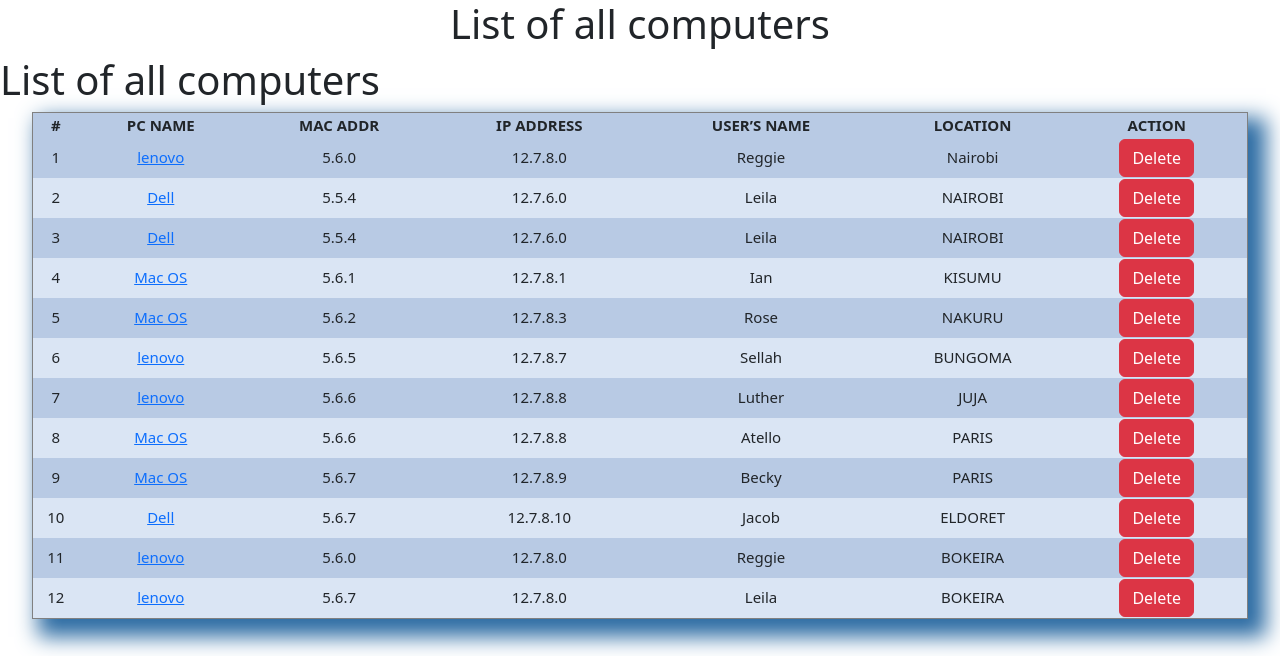
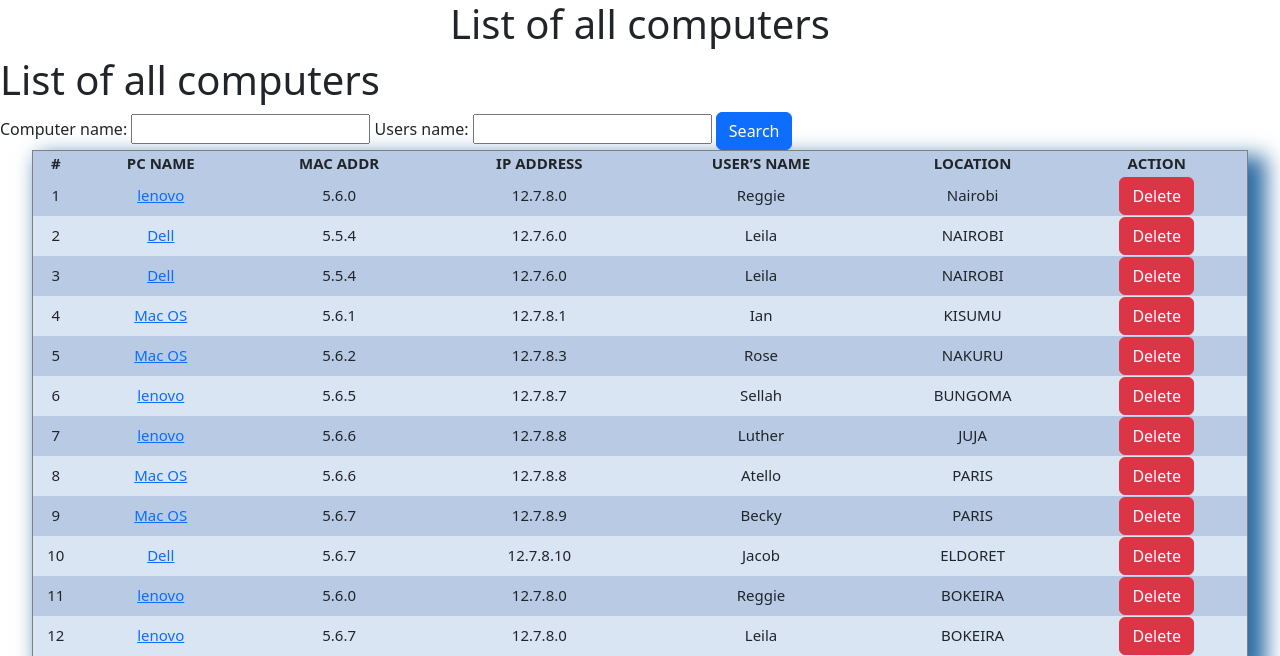
Before and after one commit to belinderokoth/Computer-Inventory-System, a Django app: page /list/ in a window 1280 px wide. Shown: the top 656 px of the page. Run offline with Django 4.2, Linux system fonts and the light colour scheme; data comes from the database, SQL or seed files in the repository; both versions use the stored data as it was after the commit.

Commit message:
Search form

```diff
--- a/app/forms.py
+++ b/app/forms.py
@@ -5,3 +5,22 @@
     class Meta:
         model = Computer
         fields = ['computer_name', 'IP_address', 'MAC_address', 'users_name', 'location', 'purchase_date']
+class ComputerSearchForm(forms.Form):
+    computer_name = forms.CharField(max_length=100, required=False)
+    users_name = forms.CharField(max_length=100, required=False)
+
+    def clean_computer_name(self): # Validates the Computer Name Field
+        computer_name = self.cleaned_data.get('computer_name')
+        if (computer_name == ""):
+            raise forms.ValidationError('This field cannot be left blank')
+        return computer_name
+
+    def clean(self):
+        cleaned_data = super().clean()
+        computer_name = cleaned_data.get('computer_name')
+
+        # Check for duplicate computer name
+        if Computer.objects.filter(computer_name=computer_name).exists():
+            raise forms.ValidationError(computer_name + ' is already added')
+
+        return cleaned_data
--- a/app/models.py
+++ b/app/models.py
@@ -3,13 +3,20 @@
 
 # Create your models here.
 class Computer(models.Model):
-    computer_name = models.CharField(max_length=20)
+    computer_name = models.CharField(max_length=20,blank=True,null=True)
     IP_address = models.CharField(max_length=30)
     MAC_address = models.CharField(max_length=30)
-    users_name = models.CharField(max_length=30)
+    users_name = models.CharField(max_length=30,blank=True,null=True)
     location = models.CharField(max_length=30)
     purchase_date = models.DateField("Purchase Date (mm/dd/yyyy)", auto_now_add=False, auto_now=False, blank=True, null=True)
     timestamp = models.DateField(auto_now_add=True, auto_now=False)
+    os_choice = (
+            ('Windows 10', 'Windows 10'),
+            ('Windows 8', 'Windows 8'),
+            ('Linux', 'Linux'),
+        )
+    operating_system = models.CharField(max_length=30, blank=True, null=True, choices=os_choice)
+
 
 def __unicode__(self):
     return self.computer_name
--- a/app/templates/list.html
+++ b/app/templates/list.html
@@ -11,6 +11,12 @@
 <body>
     <h1 class="title">{{title}}</h1>
     <h1>{{ title }}</h1>
+
+    <form method="post" action="">
+        {% csrf_token %} {{ form }}
+        <input class="btn btn-primary" type="submit" value="Search" />
+    </form>
+
     <table border="1">
         <thead>
             <th>#</th>
--- a/app/views.py
+++ b/app/views.py
@@ -1,6 +1,6 @@
 from django.shortcuts import render,  redirect, get_object_or_404
 from .models import Computer
-from .forms import ComputerForm
+from .forms import *
 
 # Create your views here.
 # views.py
@@ -46,10 +46,26 @@
 def computer_list(request):
     title = 'List of all computers'
     queryset = Computer.objects.all()
+    form = ComputerSearchForm(request.POST or None)
+
     context = {
         "title": title,
         "queryset": queryset,
+        "form":form
     }
+
+    if request.method == 'POST' :
+        form = ComputerSearchForm(request.POST)
+        queryset = Computer.objects.filter(
+            computer_name__icontains=form['computer_name'].value(),
+            users_name__icontains=form['users_name'].value(),
+        )
+        context = {
+            "title": title,
+            "queryset": queryset,
+            "form":form
+        }
+
     return render(request, "list.html", context)
 
 def computer_delete(request, id=None):
```
Also changed, not shown: app/migrations/0003_computer_operating_system_and_more.py (added), db.sqlite3.
